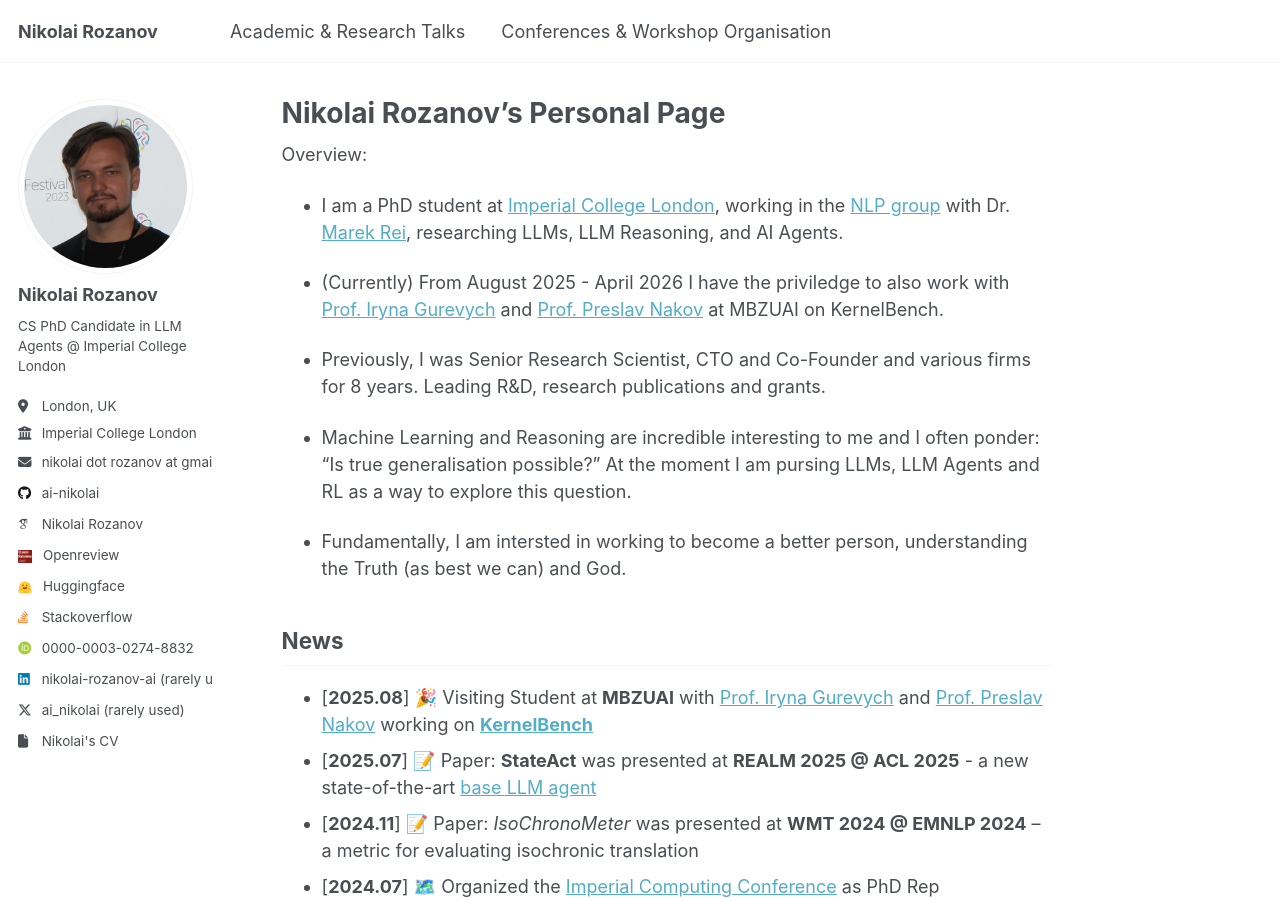
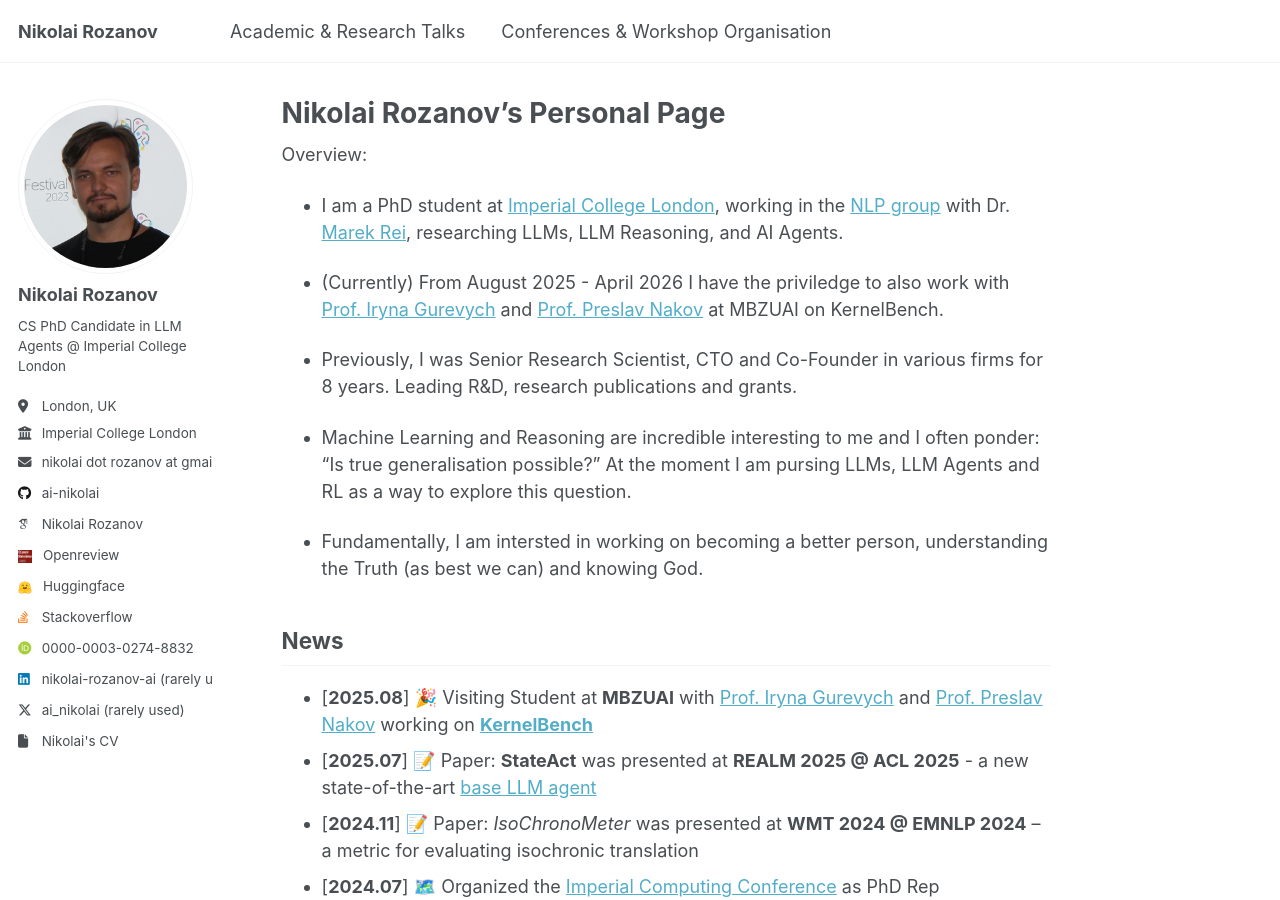
Before and after one commit to ai-nikolai/ai-nikolai.github.io, a Jekyll site: the page built from _pages/about.md, in a window 1280 px wide and 900 px high. Built offline with Jekyll 4.4.1, drawn with Linux system fonts in a browser that asks for light colours; some web fonts are replaced.

Commit message:
update to profile

```diff
--- a/_pages/about.md
+++ b/_pages/about.md
@@ -17,11 +17,11 @@ Overview:
 
 * (Currently) From August 2025 - April 2026 I have the priviledge to also work with [Prof. Iryna Gurevych](https://mbzuai.ac.ae/study/faculty/iryna-gurevych/) and [Prof. Preslav Nakov](https://mbzuai.ac.ae/study/faculty/preslav-nakov/) at MBZUAI on KernelBench.
 
-* Previously, I was Senior Research Scientist, CTO and Co-Founder and various firms for 8 years. Leading R&D, research publications and grants.
+* Previously, I was Senior Research Scientist, CTO and Co-Founder in various firms for 8 years. Leading R&D, research publications and grants.
 
 * Machine Learning and Reasoning are incredible interesting to me and I often ponder: "Is true generalisation possible?" At the moment I am pursing LLMs, LLM Agents and RL as a way to explore this question.
 
-* Fundamentally, I am intersted in working to become a better person, understanding the Truth (as best we can) and God.
+* Fundamentally, I am intersted in working on becoming a better person, understanding the Truth (as best we can) and knowing God.
 
 ## News
 <!-- - [**2024.07**] Organized the [Imperial Computing Conference](https://icc.doc.ic.ac.uk) as PhD Rep -->
```
